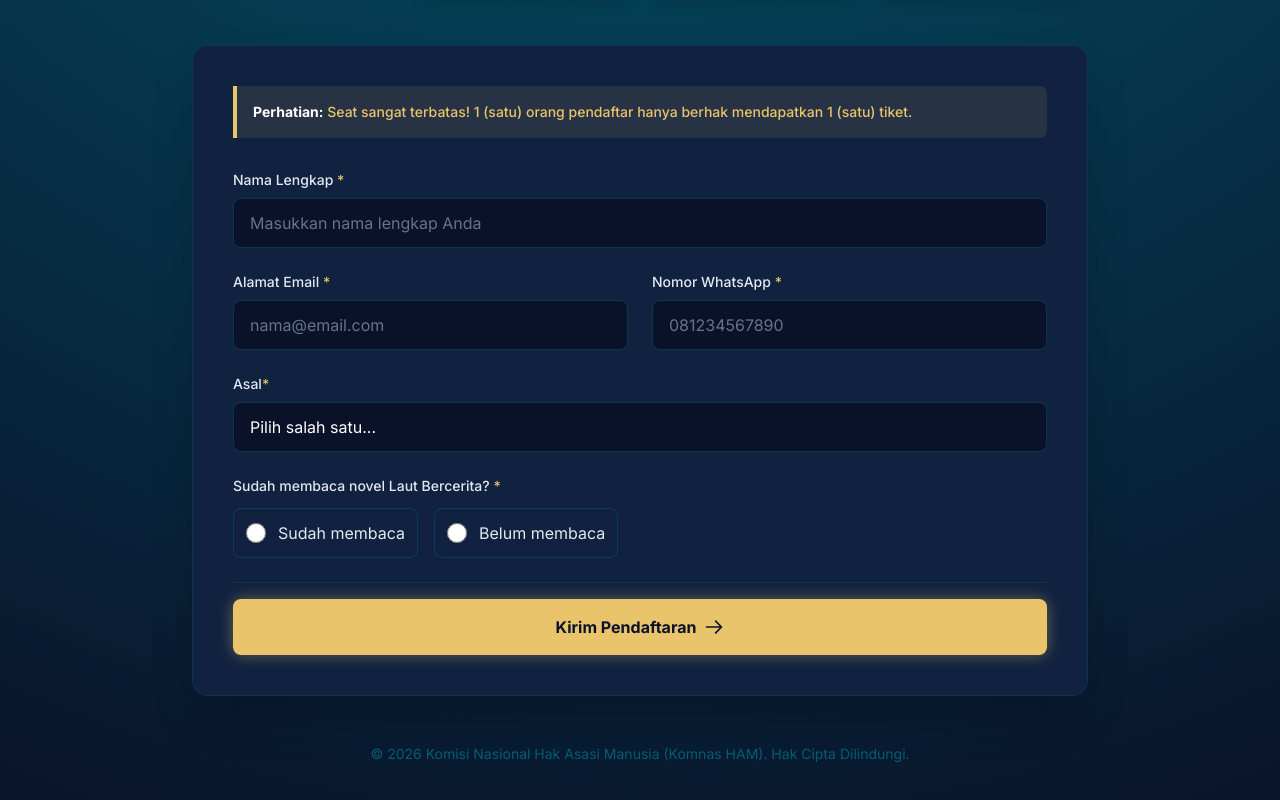
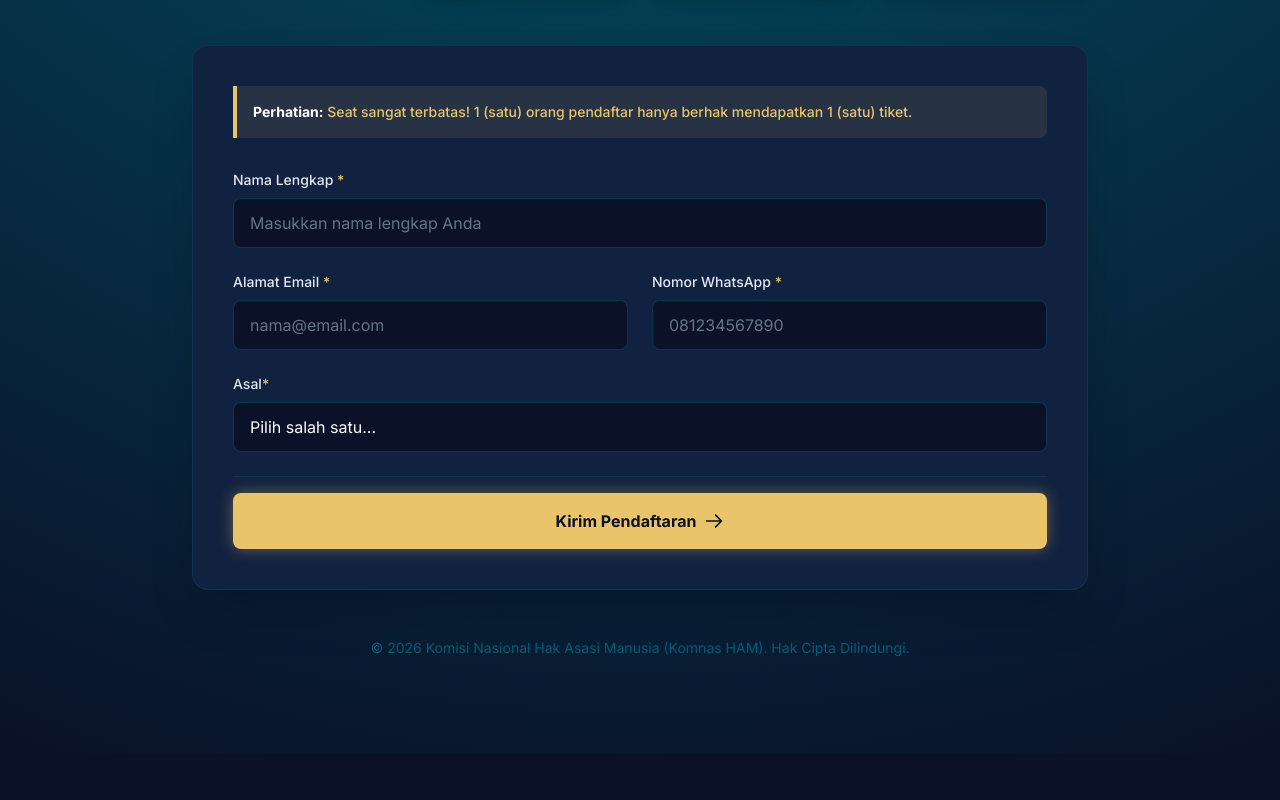
Before and after one commit to birulautkh/nobar-laut-bercerita, a plain HTML site: page index.html in a window 1280 px wide. Shown: the part 701-1501 px from the top of the page. After the commit the page ends 1455 px from the top, so only its background shows below. Drawn offline with nearby package versions, Linux system fonts and the light colour scheme.

Commit message:
Update index.html

```diff
--- a/index.html
+++ b/index.html
@@ -187,19 +187,6 @@
                         placeholder="Masukkan detail">
                 </div>
 
-                <div class="space-y-3">
-                    <label class="block text-sm font-medium text-slate-200">Sudah membaca novel Laut Bercerita? <span class="text-brand-gold">*</span></label>
-                    <div class="flex flex-col sm:flex-row gap-4">
-                        <label class="flex items-center gap-3 p-3 border border-brand-teal/50 rounded-lg cursor-pointer hover:bg-brand-navy transition-colors">
-                            <input type="radio" name="BacaNovel" value="Sudah" required class="w-5 h-5 text-brand-gold bg-brand-navy border-brand-teal focus:ring-brand-gold">
-                            <span class="text-slate-200">Sudah membaca</span>
-                        </label>
-                        <label class="flex items-center gap-3 p-3 border border-brand-teal/50 rounded-lg cursor-pointer hover:bg-brand-navy transition-colors">
-                            <input type="radio" name="BacaNovel" value="Belum" required class="w-5 h-5 text-brand-gold bg-brand-navy border-brand-teal focus:ring-brand-gold">
-                            <span class="text-slate-200">Belum membaca</span>
-                        </label>
-                    </div>
-                </div>
 
                 <div class="pt-4 border-t border-brand-teal/30">
                     <!-- Kolom Honeypot (Jebakan Bot - Disembunyikan dari manusia) -->
@@ -283,8 +270,6 @@
             const detailAsal = document.getElementById('detailAsal');
             formData.append('detail_asal', detailAsal && !dynamicContainer.classList.contains('hidden') ? detailAsal.value : '-');
 
-            const bacaNovel = document.querySelector('input[name="BacaNovel"]:checked');
-            formData.append('baca_novel', bacaNovel ? bacaNovel.value : '');
 
             fetch(scriptURL, { method: 'POST', body: formData })
                 .then(response => response.json())
```
